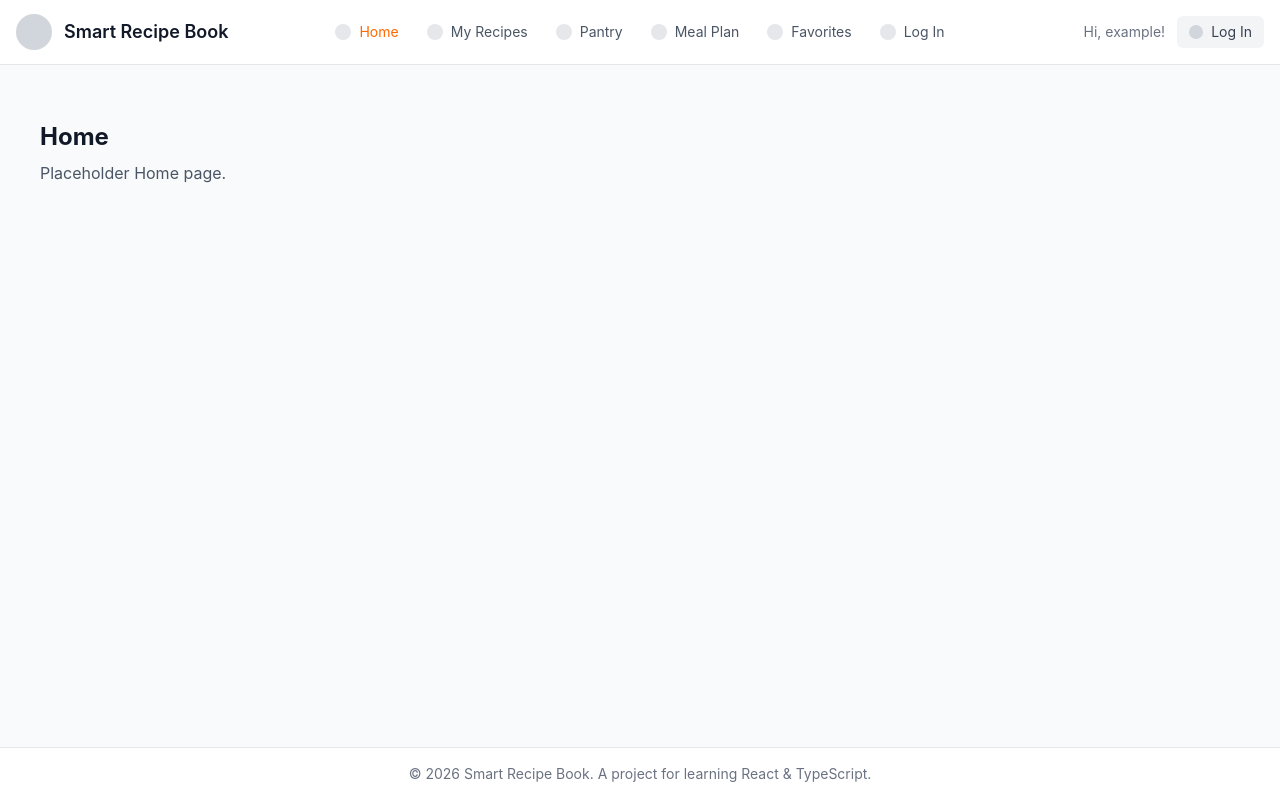
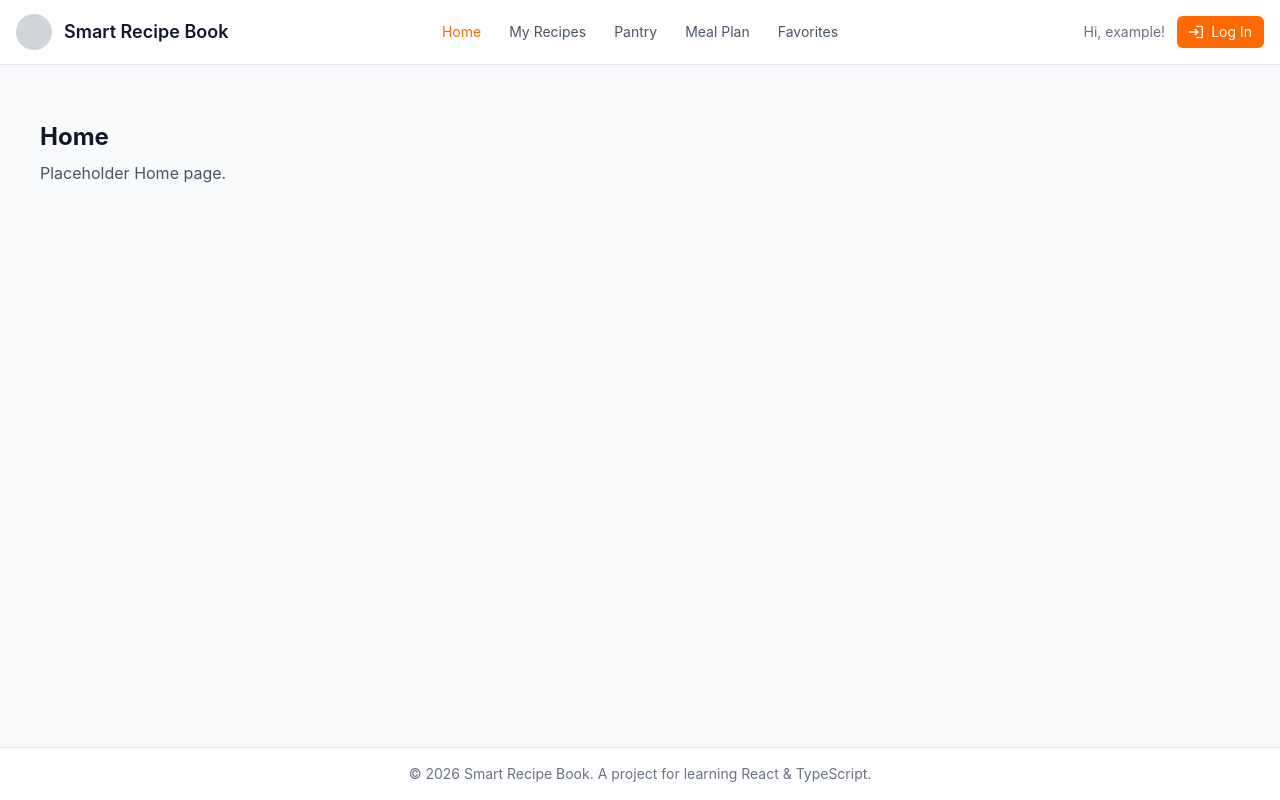
Before and after one commit to larstp/Smart-Recipe-Book, a React (Vite) app: page / in a window 1280 px wide. Built offline with nearby package versions, Linux system fonts and the light colour scheme.

Commit message:
feat: add layout login button, header change in login page

```diff
--- a/src/components/Layout.tsx
+++ b/src/components/Layout.tsx
@@ -1,4 +1,5 @@
-import { NavLink, Outlet } from 'react-router-dom';
+import { NavLink, Outlet, useLocation } from 'react-router-dom';
+import LoginButton from './LoginButton';
 
 export default function Layout() {
   const navItems = [
@@ -7,13 +8,16 @@ export default function Layout() {
     { to: '/pantry', label: 'Pantry' },
     { to: '/meal-plan', label: 'Meal Plan' },
     { to: '/favorites', label: 'Favorites' },
-    { to: '/login', label: 'Log In' },
   ];
 
   const linkClass = (isActive: boolean) =>
     `flex items-center gap-2 px-3 py-1 rounded-md text-sm transition-colors ${
       isActive ? 'text-[var(--brand)]' : 'text-gray-600 hover:text-gray-900'
     }`;
+
+  // different header for Login page
+  const location = useLocation();
+  const isLoginPage = location.pathname === '/login';
 
   return (
     <div className="min-h-screen flex flex-col">
@@ -34,22 +38,29 @@ export default function Layout() {
 
             <nav className="flex items-center justify-center gap-1 justify-self-center">
               <div className="flex items-center gap-1">
-                {navItems.map((item) => (
+                {isLoginPage ? (
                   <NavLink
-                    key={item.to}
-                    to={item.to}
-                    end={item.to === '/'}
+                    to="/"
                     className={({ isActive }) =>
                       `${linkClass(isActive)} whitespace-nowrap`
                     }
                   >
-                    <span
-                      className="w-4 h-4 bg-gray-200 rounded-full"
-                      aria-hidden
-                    />
-                    <span>{item.label}</span>
+                    <span>Home</span>
                   </NavLink>
-                ))}
+                ) : (
+                  navItems.map((item) => (
+                    <NavLink
+                      key={item.to}
+                      to={item.to}
+                      end={item.to === '/'}
+                      className={({ isActive }) =>
+                        `${linkClass(isActive)} whitespace-nowrap`
+                      }
+                    >
+                      <span>{item.label}</span>
+                    </NavLink>
+                  ))
+                )}
               </div>
             </nav>
 
@@ -59,23 +70,7 @@ export default function Layout() {
                 {/* This will be based on the users logged in/out state laterr */}
               </span>
 
-              <NavLink
-                to="/login"
-                type="link"
-                className={({ isActive }) =>
-                  `inline-flex items-center gap-2 px-3 py-1.5 rounded-md text-sm text-gray-700 ${
-                    isActive
-                      ? 'bg-orange-500 text-white'
-                      : 'bg-(--gray-button) hover:bg-(--gray-button)'
-                  }`
-                }
-              >
-                <span
-                  className="w-3.5 h-3.5 bg-gray-300 rounded-full"
-                  aria-hidden="true"
-                />
-                Log In
-              </NavLink>
+              <LoginButton />
             </div>
           </div>
         </div>
```
